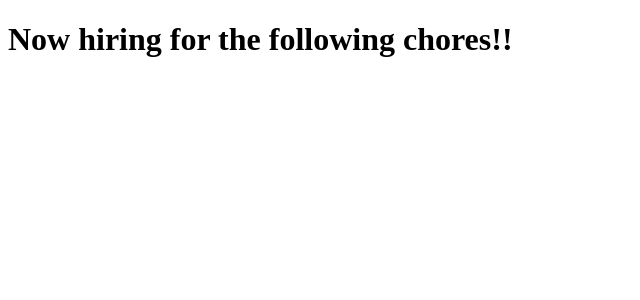
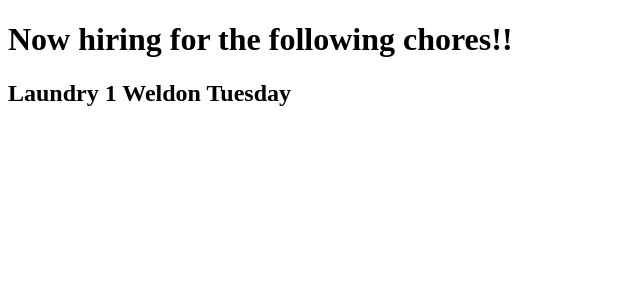
Before and after one commit to weldon0405/crud-app-ng4, an Angular app: page / in a window 1280 px wide. Shown: the top 300 px of the page, without its empty margins (0-640 px from the left). Built offline with nearby package versions, Linux system fonts and the light colour scheme.

Commit message:
initial chore list

```diff
--- a/src/app/app.component.html
+++ b/src/app/app.component.html
@@ -1,3 +1,9 @@
 <h1>
   {{title}}
 </h1>
+<h2>
+  {{chore.chore}}
+  {{chore.price}}
+  {{chore.person}}
+  {{chore.day}}
+</h2>
--- a/src/app/app.component.ts
+++ b/src/app/app.component.ts
@@ -7,4 +7,17 @@ import { Component } from '@angular/core';
 })
 export class AppComponent {
   title = 'Now hiring for the following chores!!';
+  //add chore here
+  chore: Chores = {
+    chore: 'Laundry',
+    price: 1,
+    person: 'Weldon',
+    day: 'Tuesday'}
 }
+
+export class Chores {
+  chore: string;
+  price: number;
+  person: string;
+  day: string;
+}
```
